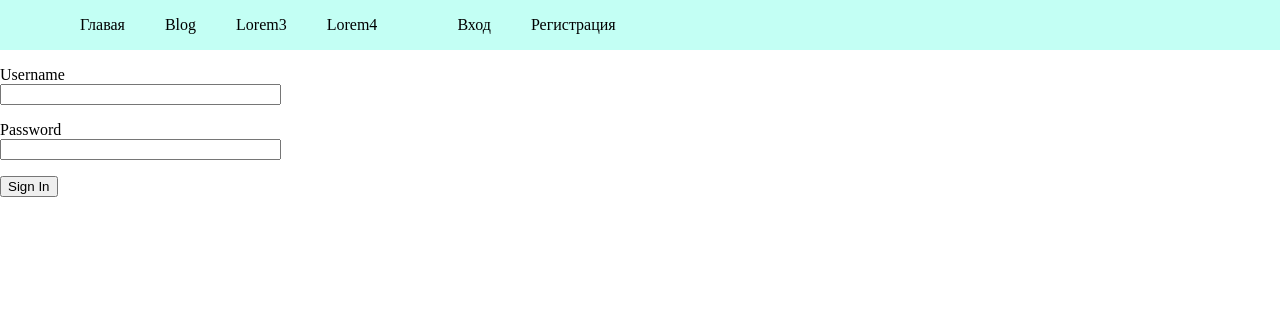
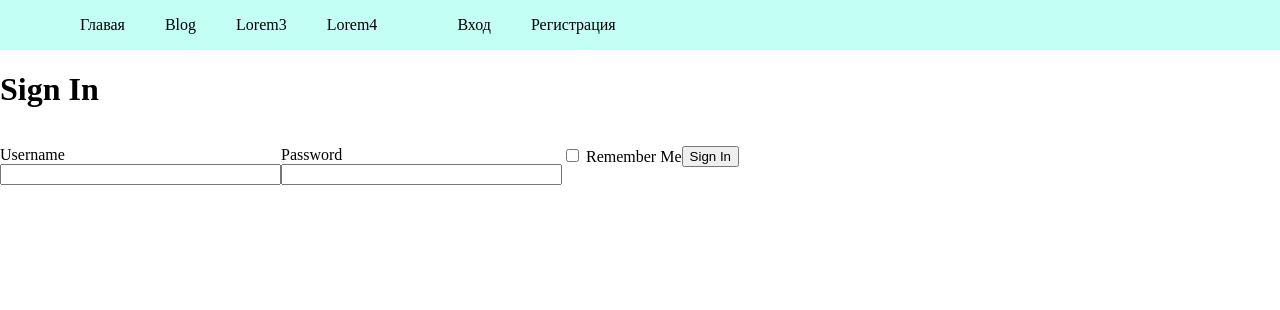
Before and after one commit to mitisit89/CookingNotesApp, a Flask app: page /login in a window 1280 px wide. Shown: the top 310 px of the page. Run offline with Flask 2, Linux system fonts and the light colour scheme.

Commit message:
добавлен html class=auth

```diff
--- a/authorization/templates/login.html
+++ b/authorization/templates/login.html
@@ -3,7 +3,8 @@
 loign
 {%endblock%}
 {% block content %}
-<form action="" method="post">
+<h1>Sign In</h1>
+<form class="auth" action="" method="post">
     {{ form.hidden_tag() }}
     <p>
         {{ form.username.label }}<br>
@@ -19,6 +20,7 @@
         <span style="color: red;">[{{ error }}]</span>
         {% endfor %}
     </p>
+    <p>{{ form.remember_me() }} {{ form.remember_me.label }}</p>
     <p>{{ form.submit() }}</p>
 </form>
 {% endblock %}
--- a/authorization/templates/register.html
+++ b/authorization/templates/register.html
@@ -2,7 +2,7 @@
 
 {% block content %}
 <h1>Register</h1>
-<form action="" method="post">
+<form class="auth" action="" method="post">
     {{ form.hidden_tag() }}
     <p>
         {{ form.username.label }}<br>
```
